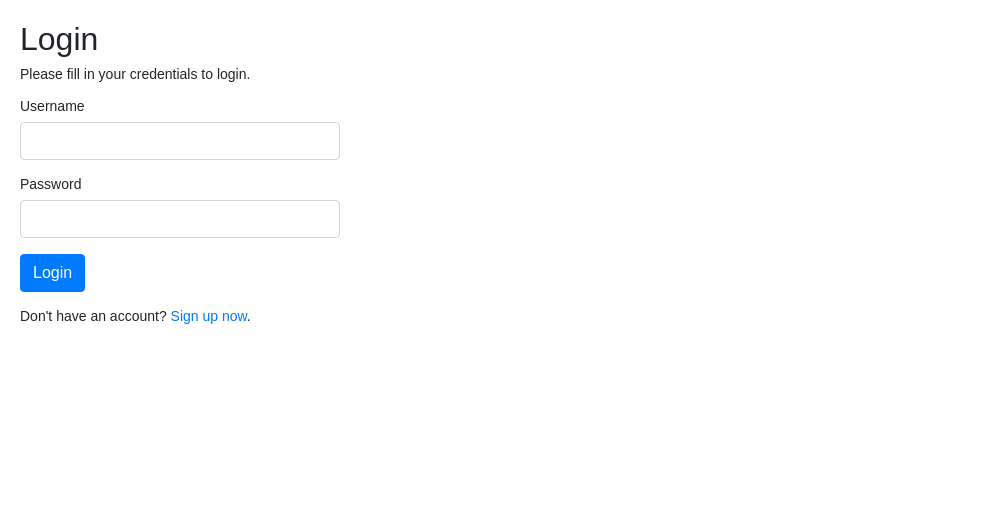
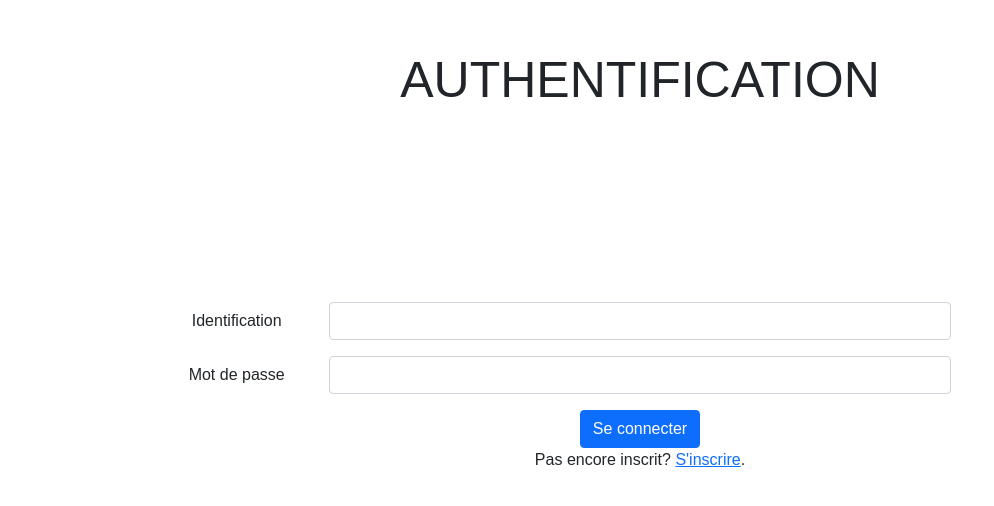
Before and after one commit to Pokecreatorfr/projet-web, a PHP site: page /login.php in a window 1280 px wide. Shown: the top 506 px of the page, without its empty margins (0-994 px from the left). Run offline with PHP 8.4, Linux system fonts and the light colour scheme; some web fonts are replaced.

Commit message:
update 15/03:2023

```diff
--- a/login.php
+++ b/login.php
@@ -89,52 +89,59 @@ if ($_SERVER["REQUEST_METHOD"] == "POST") {
 ?>
 
 <!DOCTYPE html>
-<html lang="en">
+<html lang="fr">
 
 <head>
       <meta charset="UTF-8">
-    <title>Login</title>
-    <link rel="stylesheet" href="https://stackpath.bootstrapcdn.com/bootstrap/4.5.2/css/bootstrap.min.css">
-    <style>
-        body {
-            font: 14px sans-serif;
-        }
-
-        .wrapper {
-            width: 360px;
-            padding: 20px;
-        }
-    </style>
+      <meta http-equiv="X-UA-Compatible" content="IE=edge" />
+      <meta name="viewport" content="width=device-width, initial-scale=1.0 " />
+      <title>Connexion</title>
+      <link rel="stylesheet" href="./assets/vendors/bootstrap/css/bootstrap.min.css" />
+      <link rel="stylesheet" href="./assets/vendors/fontawesome/css/all.min.css" />
+      <?php
+    echo '<link rel="stylesheet" href="style.css" type="text/css"/>';
+    ?>
 </head>
 
 <body>
-    <div class="wrapper">
-        <h2>Login</h2>
-        <p>Please fill in your credentials to login.</p>
+      <h2 class="login-name">AUTHENTIFICATION</h2>
+      <div class="row g-3 align-items-center form-container">
 
+            <div>
                   <?php
             if (!empty($login_err)) {
                 echo '<div class="alert alert-danger">' . $login_err . '</div>';
             }
             ?>
+            </div>
+
 
             <form action="<?php echo htmlspecialchars($_SERVER["PHP_SELF"]); ?>" method="post">
-            <div class="form-group">
-                <label>Username</label>
-                <input type="text" name="username" class="form-control <?php echo (!empty($username_err)) ? 'is-invalid' : ''; ?>" value="<?php echo $username; ?>">
+                  <div class="row mb-3">
+                        <label class="col-sm-2 col-form-label">Identification</label>
+                        <div class="col-sm-8">
+                              <input type="text" name="username"
+                                    class="form-control <?php echo (!empty($username_err)) ? 'is-invalid' : ''; ?>"
+                                    value="<?php echo $username; ?>">
+                        </div>
                         <span class="invalid-feedback"><?php echo $username_err; ?></span>
                   </div>
-            <div class="form-group">
-                <label>Password</label>
-                <input type="password" name="password" class="form-control <?php echo (!empty($password_err)) ? 'is-invalid' : ''; ?>">
+                  <div class="row mb-3">
+                        <label class="col-sm-2 col-form-label">Mot de passe</label>
+                        <div class="col-sm-8">
+                              <input type="password" name="password"
+                                    class="form-control <?php echo (!empty($password_err)) ? 'is-invalid' : ''; ?>">
                               <span class="invalid-feedback"><?php echo $password_err; ?></span>
                         </div>
+                  </div>
                   <div class="form-group">
-                <input type="submit" class="btn btn-primary" value="Login">
+                        <input type="submit" class="btn btn-primary" value="Se connecter">
                   </div>
-            <p>Don't have an account? <a href="register.php">Sign up now</a>.</p>
+                  <p>Pas encore inscrit? <a href="register.php">S'inscrire</a>.</p>
             </form>
       </div>
+      <script src="./assets/vendors/jquery/jquery-3.6.0.min.js"></script>
+      <script src="./assets/vendors/bootstrap/js/bootstrap.bundle.min.js"></script>
 </body>
 
 </html>
--- a/style.css
+++ b/style.css
@@ -9,10 +9,21 @@
   width: 50px;
   height: 10px;
 } */
+
 .logo {
   color: #707070;
   font-size: 50px;
   font-family: "OCR A Extended", sans-serif;
+}
+.login-name {
+  font-family: "OCR A Extended", sans-serif;
+  text-align: center;
+  font-size: 50px;
+  margin: 50px;
+}
+.form-container {
+  text-align: center;
+  margin: 10rem;
 }
 
 .nav-link {
@@ -20,7 +31,7 @@
   font-size: 35px;
 }
 
-.btn {
+.btn-header {
   width: 250px;
   background-color: #e6ff00;
   font-size: 30px;
```
Also changed, not shown: layouts/footer.php (+6 -13 lines), layouts/header.php (+7 -4 lines), layouts/homePage.php (added). Lines whose indentation alone changed are shown as unchanged.
